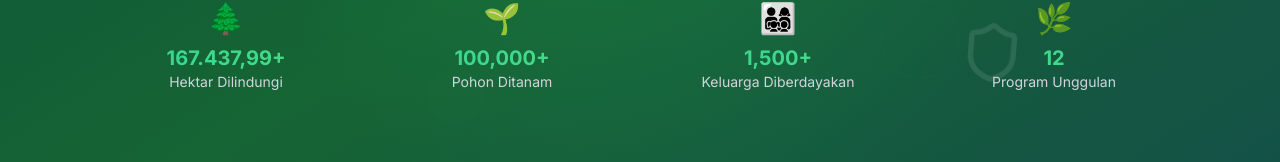
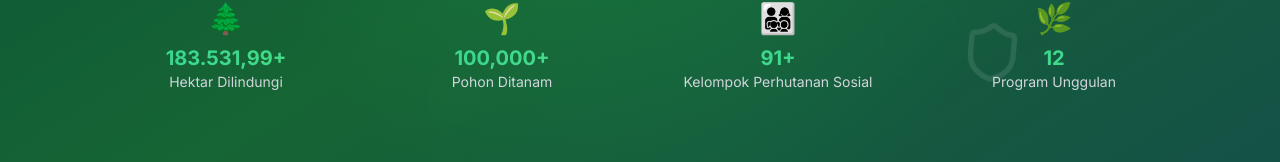
Before and after one commit to antangpatahumahagalewu-stack/yayasanamal-main, a React (Vite) app: page / in a window 1280 px wide. Shown: the part 521-683 px from the top of the page. Built offline with nearby package versions, Linux system fonts and the light colour scheme.

Commit message:
Update HeroSection.tsx
Update stat di Hero

```diff
--- a/src/components/HeroSection.tsx
+++ b/src/components/HeroSection.tsx
@@ -176,9 +176,9 @@ const HeroSection = () => {
 
         <div className={`grid grid-cols-2 lg:grid-cols-4 gap-4 border-t border-white/20 pt-6 transition-all duration-1000 delay-1000 ${isVisible ? 'translate-y-0 opacity-100' : 'translate-y-12 opacity-0'}`}>
           {[
-            { icon: '🌲', label: 'Hektar Dilindungi', value: '167.437,99+' },
+            { icon: '🌲', label: 'Hektar Dilindungi', value: '183.531,99+' },
             { icon: '🌱', label: 'Pohon Ditanam', value: '100,000+' },
-            { icon: '👨‍👩‍👧‍👦', label: 'Keluarga Diberdayakan', value: '1,500+' },
+            { icon: '👨‍👩‍👧‍👦', label: 'Kelompok Perhutanan Sosial', value: '91+' },
             { icon: '🌿', label: 'Program Unggulan', value: '12' },
           ].map((item, i) => (
             <div key={i} className="text-center group hover:scale-110 transition-transform duration-300">
```
